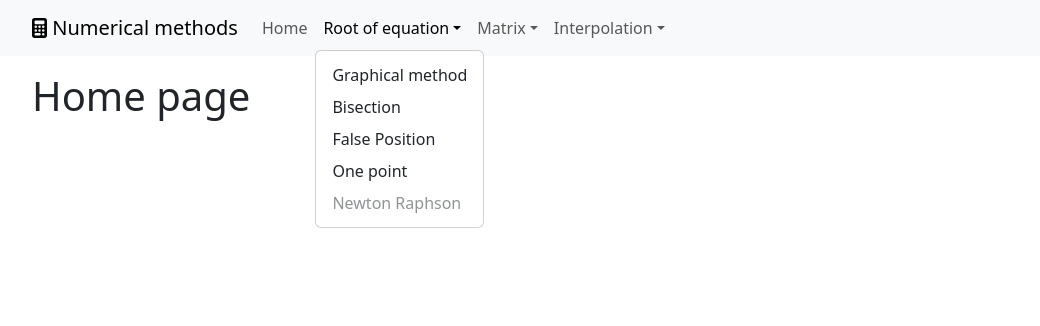
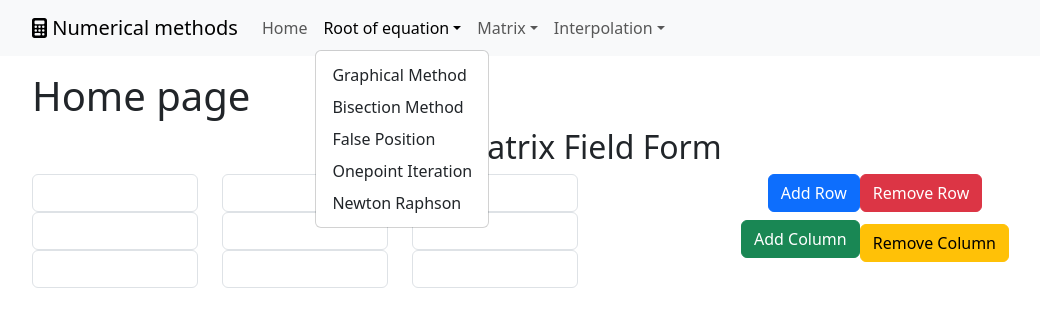
Before and after one commit to Thitiphatx/numerical-methods, a React (Create React App) app: page / in a window 1280 px wide. Both pictures are taken after a click on the button "Root of equation". Shown: the top 326 px of the page, without its empty margins (50-1090 px from the left). Built offline with nearby package versions, Linux system fonts and the light colour scheme.

Commit message:
Add Spline

```diff
--- a/src/navbar.js
+++ b/src/navbar.js
@@ -6,6 +6,32 @@ import NavDropdown from 'react-bootstrap/NavDropdown';
 
 import { FontAwesomeIcon } from '@fortawesome/react-fontawesome'
 import { faCalculator } from '@fortawesome/free-solid-svg-icons';
+
+const rootOfEquation = [
+  {
+    label: "Graphical Method",
+    link: "/graphical"
+  },
+  {
+    label: "Bisection Method",
+    link: "/bisection",
+  },
+  {
+    label: "False Position",
+    link: "/falseposition",
+  },
+  {
+    label: "Onepoint Iteration",
+    link: "/onepoint",
+  },
+  {
+    label: "Newton Raphson",
+    link: "#",
+  }
+
+]
+
+
 function HomeNav() {
   return (
     <>
@@ -19,11 +45,9 @@ function HomeNav() {
             <Nav className="me-auto">
                 <Nav.Link href="/">Home</Nav.Link>
                 <NavDropdown title="Root of equation">
-                  <NavDropdown.Item href="/graphical">Graphical method</NavDropdown.Item>
-                  <NavDropdown.Item href="/bisection">Bisection</NavDropdown.Item>
-                  <NavDropdown.Item href="/falseposition">False Position</NavDropdown.Item>
-                  <NavDropdown.Item href="/onepoint">One point</NavDropdown.Item>
-                  <NavDropdown.Item href="#" disabled>Newton Raphson</NavDropdown.Item>
+                  {rootOfEquation.map((menu, index)=> (
+                    <NavDropdown.Item key={index} href={menu.link}>{menu.label}</NavDropdown.Item>
+                  ))}
                 </NavDropdown>
 
                 <NavDropdown title="Matrix">
--- a/src/pages/Interpolation/LinearSpline.js
+++ b/src/pages/Interpolation/LinearSpline.js
@@ -11,7 +11,6 @@ for (let i = 1; i < x.length; i++) {
         break;
     }
 }
-
 let y_interpolation = y[start] + (x_target-x[start])*(y[end] - y[start])/(x[end] - x[start]);
 
-console.log(y_interpolation);
+console.log(x[end]);
--- a/src/pages/Interpolation/Spline.js
+++ b/src/pages/Interpolation/Spline.js
@@ -1,5 +1,5 @@
 import React, { Component } from "react";
-import { Card, Row, Col, Button, Form, Nav, ButtonGroup } from "react-bootstrap";
+import { Card, Row, Col, Button, Form, ButtonGroup } from "react-bootstrap";
 
 class Spline extends Component {
   constructor(props) {
--- /dev/null
+++ b/src/pages/Interpolation/test.js
@@ -0,0 +1,87 @@
+import React, { useState } from 'react';
+import 'bootstrap/dist/css/bootstrap.min.css';
+
+const MatrixFieldForm = () => {
+  const [matrix, setMatrix] = useState(Array(3).fill(Array(3).fill('')));
+
+  const handleMatrixChange = (row, col, value) => {
+    const updatedMatrix = matrix.map((rowArray, rowIndex) =>
+      rowIndex === row
+        ? rowArray.map((cell, colIndex) =>
+            colIndex === col ? value : cell
+          )
+        : rowArray
+    );
+    setMatrix(updatedMatrix);
+  };
+
+  const addRow = () => {
+    const newRow = Array(matrix[0].length).fill('');
+    setMatrix([...matrix, newRow]);
+  };
+
+  const removeRow = () => {
+    if (matrix.length > 1) {
+      const updatedMatrix = matrix.slice(0, -1);
+      setMatrix(updatedMatrix);
+    }
+  };
+
+  const addColumn = () => {
+    const updatedMatrix = matrix.map((row) => [...row, '']);
+    setMatrix(updatedMatrix);
+  };
+
+  const removeColumn = () => {
+    if (matrix[0].length > 1) {
+      const updatedMatrix = matrix.map((row) => row.slice(0, -1));
+      setMatrix(updatedMatrix);
+    }
+  };
+
+  return (
+    <div className="container">
+      <h2 className="text-center">Matrix Field Form</h2>
+      <div className="row justify-content-center">
+        <div className="col-md-6">
+          {matrix.map((row, rowIndex) => (
+            <div className="form-group row" key={rowIndex}>
+              {row.map((cell, colIndex) => (
+                <div className="col-md-4" key={colIndex}>
+                  <input
+                    type="text"
+                    className="form-control"
+                    value={cell}
+                    onChange={(e) =>
+                      handleMatrixChange(rowIndex, colIndex, e.target.value)
+                    }
+                  />
+                </div>
+              ))}
+            </div>
+          ))}
+        </div>
+        <div className="col-md-6">
+          <div className="text-center">
+            <button className="btn btn-primary mb-2" onClick={addRow}>
+              Add Row
+            </button>
+            <button className="btn btn-danger mb-2" onClick={removeRow}>
+              Remove Row
+            </button>
+          </div>
+          <div className="text-center">
+            <button className="btn btn-success mb-2" onClick={addColumn}>
+              Add Column
+            </button>
+            <button className="btn btn-warning" onClick={removeColumn}>
+              Remove Column
+            </button>
+          </div>
+        </div>
+      </div>
+    </div>
+  );
+};
+
+export default MatrixFieldForm;
--- a/src/pages/graphical.js
+++ b/src/pages/graphical.js
@@ -6,7 +6,6 @@ import Col from 'react-bootstrap/Col';
 import Row from 'react-bootstrap/Row';
 
 import { evaluate } from 'mathjs';
-import { Container } from 'react-bootstrap';
 
 
 class Graphical extends React.Component {
--- a/src/pages/home.js
+++ b/src/pages/home.js
@@ -2,12 +2,14 @@ import React from "react";
 // Bootstrap
 import Row from "react-bootstrap/Row";
 import Col from "react-bootstrap/Col"
+import MatrixFieldForm from "./Interpolation/test";
 
 class Home extends React.Component {
     render() {
         return(
             <Row>
                 <Col><h1>Home page</h1></Col>
+                <MatrixFieldForm />
             </Row>
         )
     }
```
Also changed, not shown: src/pages/Interpolation/CubicSpline.js (added, +76 -0 lines), src/pages/Interpolation/QuadraticSpline.js (+1 -14 lines), src/pages/Interpolation/cubic.js (added, +76 -0 lines).
